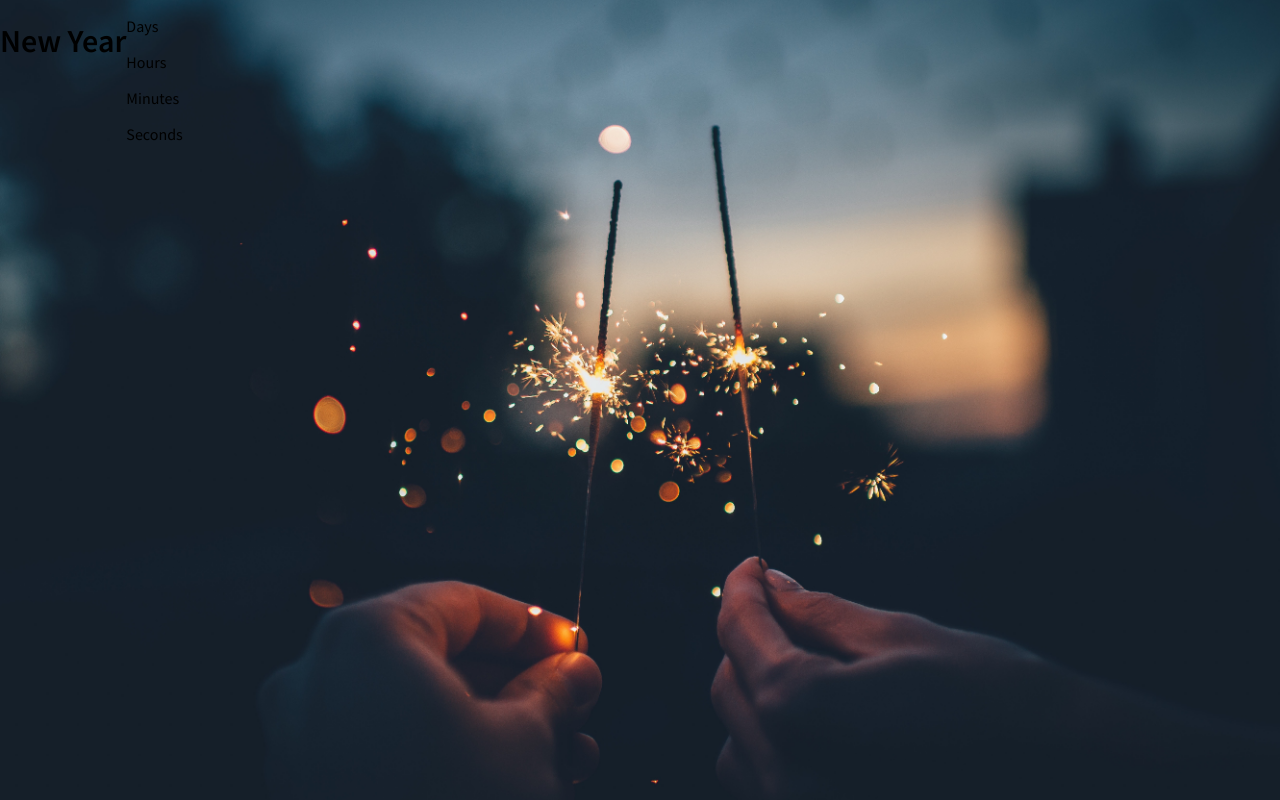
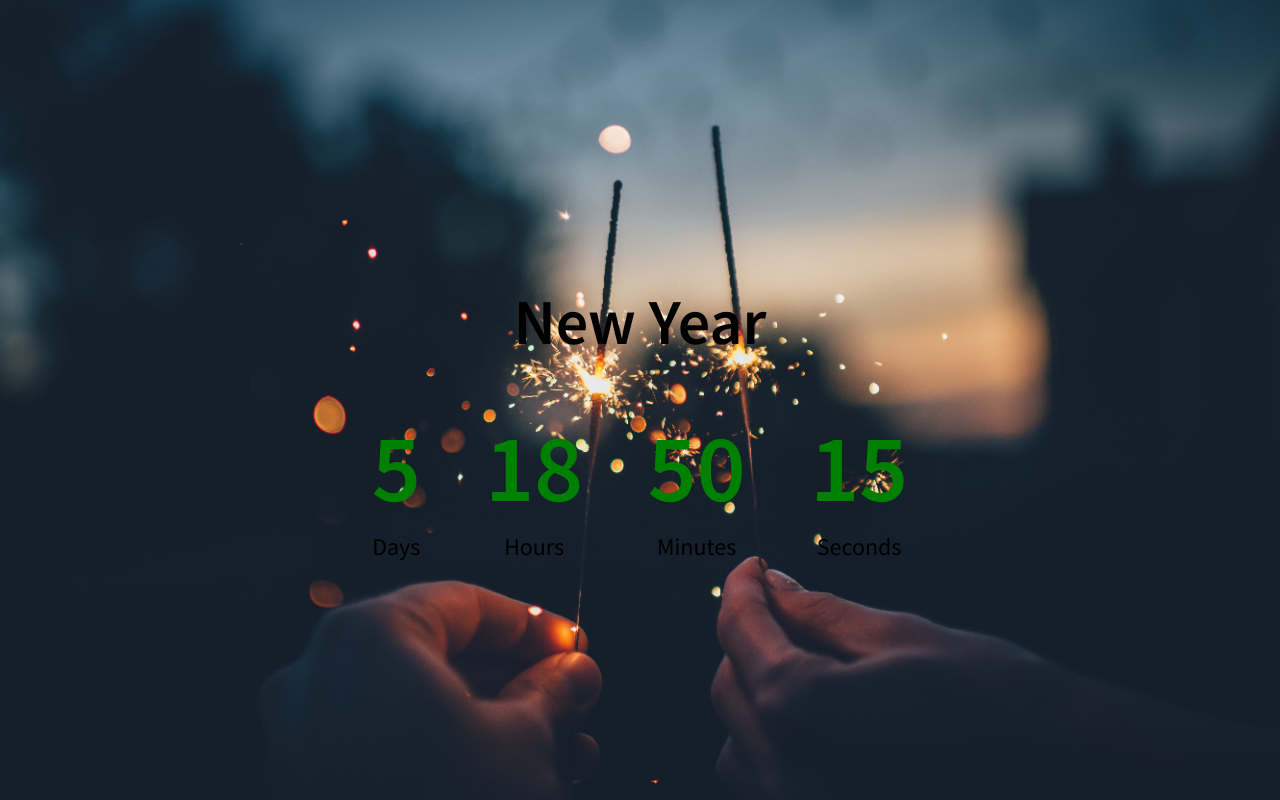
Before and after one commit to Redskyy7/CountdownNewYear, a plain HTML site: page index.html in a window 1280 px wide. Drawn offline with Linux system fonts and the light colour scheme.

Commit message:
Adicionando Script

```diff
--- a/index.html
+++ b/index.html
@@ -6,30 +6,29 @@
     <meta name="viewport" content="width=device-width, initial-scale=1.0" />
     <title>Countdown New Year</title>
     <link rel="stylesheet" href="style.css" />
-    <script src="script.js"></script>
+    <script src="script.js" defer></script>
   </head>
 
   <body>
     <h1>New Year</h1>
 
-    <div class="countdown-cont">
-      <div class="days-cont">
-        <p class="big-text" id="days"></p>
+    <div class="elements countdown-cont">
+      <div class="cont-el days-cont">
+        <p class="big-text" id="days">0</p>
         <span>Days</span>
       </div>
-      <div class="hours-cont">
-        <p class="big-text" id="hours"></p>
+      <div class="cont-el hours-cont">
+        <p class="big-text" id="hours">0</p>
         <span>Hours</span>
       </div>
-      <div class="minutes-cont">
-        <p class="big-text" id="minutes"></p>
+      <div class="cont-el minutes-cont">
+        <p class="big-text" id="minutes">0</p>
         <span>Minutes</span>
       </div>
-      <div class="seconds-cont">
-        <p class="big-text" id="seconds"></p>
+      <div class="cont-el seconds-cont">
+        <p class="big-text" id="seconds">0</p>
         <span>Seconds</span>
       </div>
-
     </div>
   </body>
 </html>
--- a/script.js
+++ b/script.js
@@ -0,0 +1,28 @@
+const newYear = "1 Jan 2022";
+
+const daysElement = document.getElementById("days");
+const hoursElement = document.getElementById("hours");
+const minutesElement = document.getElementById("minutes");
+const secondsElement = document.getElementById("seconds");
+
+function countdown() {
+    const newYearDate = new Date(newYear);
+    const currentDate = new Date();
+
+    const totalSeconds = (newYearDate - currentDate) / 1000;
+
+    const days = Math.floor(totalSeconds / 3600 / 24);
+    const hours = Math.floor(totalSeconds / 3600) % 24;
+    const minutes = Math.floor(totalSeconds / 60) % 60;
+    const seconds = Math.floor(totalSeconds) % 60;
+
+    daysElement.innerHTML = days;
+    hoursElement.innerHTML = hours;
+    minutesElement.innerHTML = minutes;
+    secondsElement.innerHTML = seconds;
+
+}
+
+countdown();
+
+setInterval(countdown, 1000);
--- a/style.css
+++ b/style.css
@@ -10,6 +10,33 @@ body {
   min-height: 100vh;
   background-position: center center;
   display: flex;
+  flex-direction: column;
+  align-items: center;
+  justify-content: center;
   font-family: "Source Sans Pro", sans-serif;
   margin: 0;
 }
+
+h1 {
+    font-size: 4rem;
+}
+
+.countdown-cont{
+    display: flex;
+}
+
+.big-text {
+    color: green;
+    font-weight: bold;
+    font-size: 6rem;
+    line-height: 1;
+    margin: 1rem 2rem;
+}
+
+.cont-el {
+    text-align: center;
+}
+
+.cont-el span {
+    font-size: 1.5rem;
+}
```
